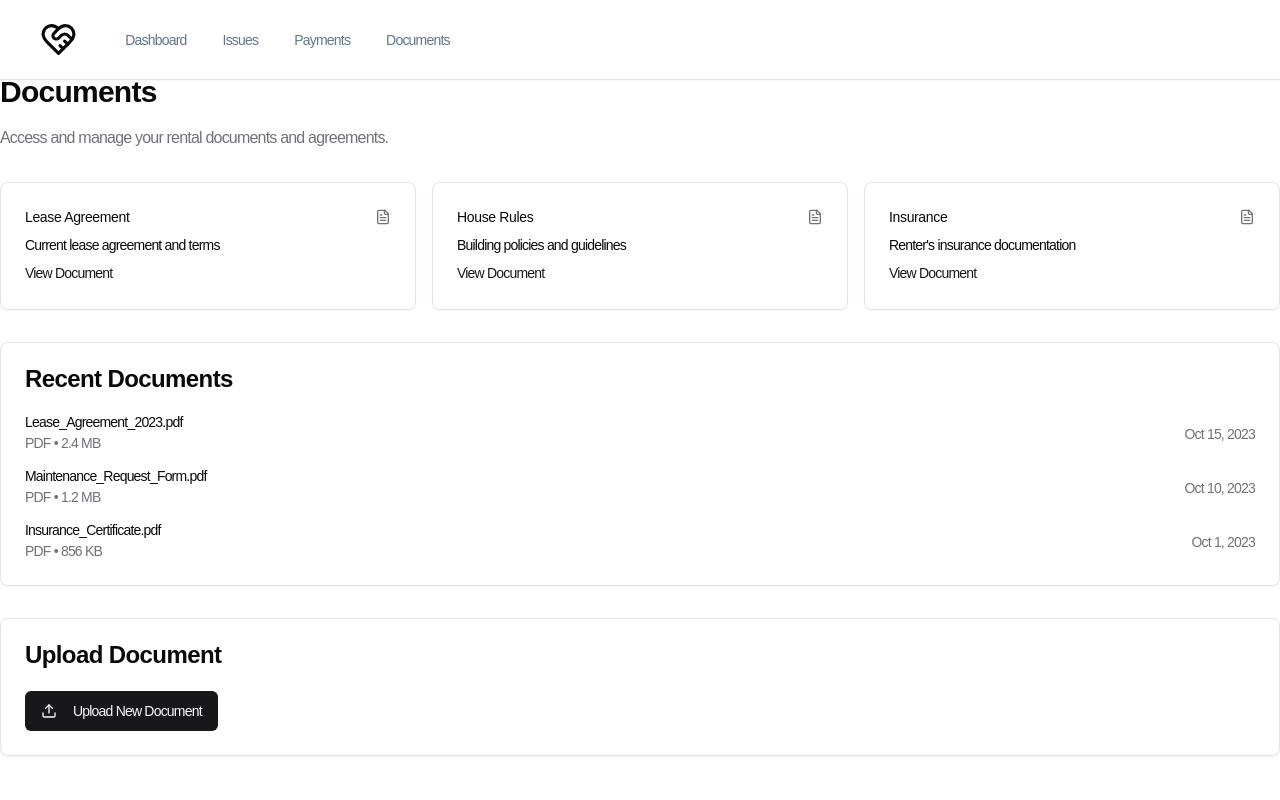
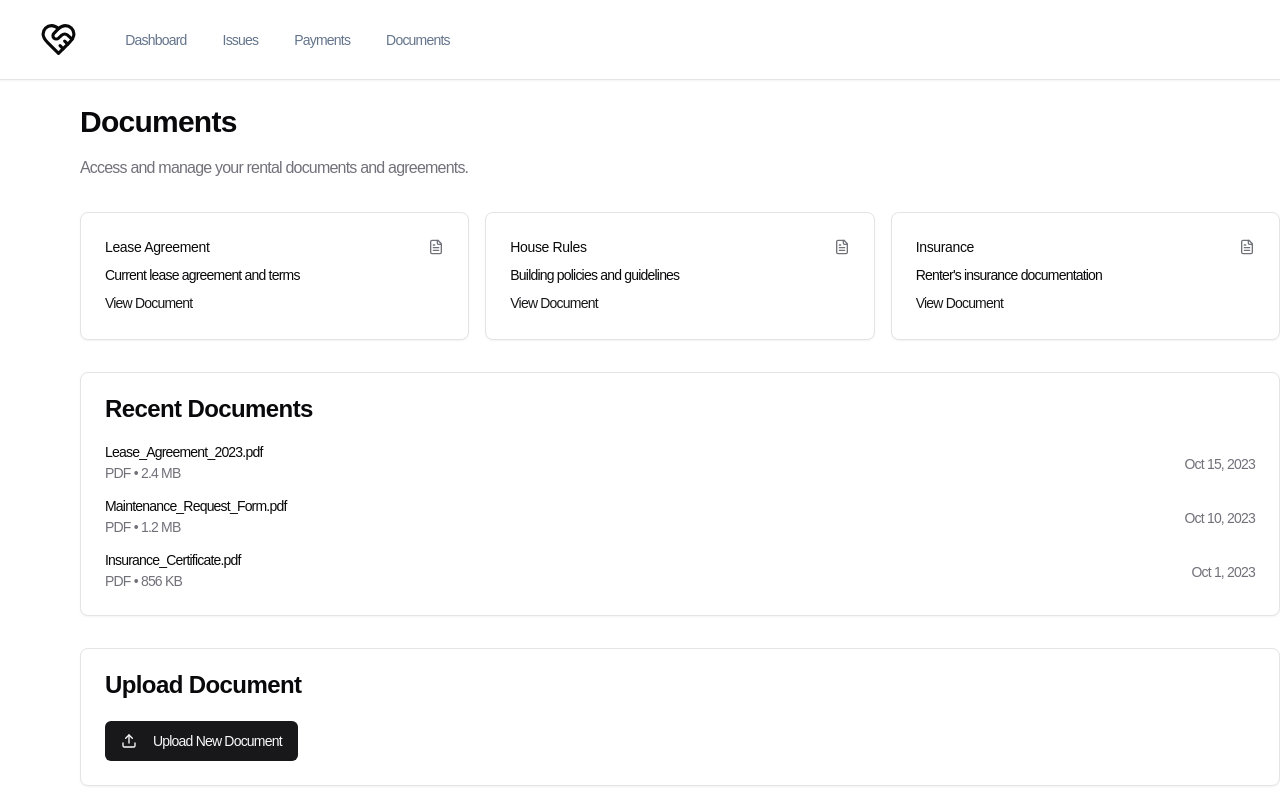
Before and after one commit to workrajit/TLMS, a Next.js app: page /dashboard/documents in a window 1280 px wide. Built offline with nearby package versions, Linux system fonts and the light colour scheme; no server answers.

Commit message:
Update Dashboard Layout

```diff
--- a/app/dashboard/layout.tsx
+++ b/app/dashboard/layout.tsx
@@ -11,7 +11,7 @@ export default function DashboardLayout({
         <div className="h-[80px] fixed inset-y-0 w-full z-50">
           <DashNavbar />
         </div>
-        <main className="pt-[50px] h-full">{children}</main>
+        <main className="md:pl-[80px] pt-[80px] h-full">{children}</main>
       </div>
     </>
   );
```
